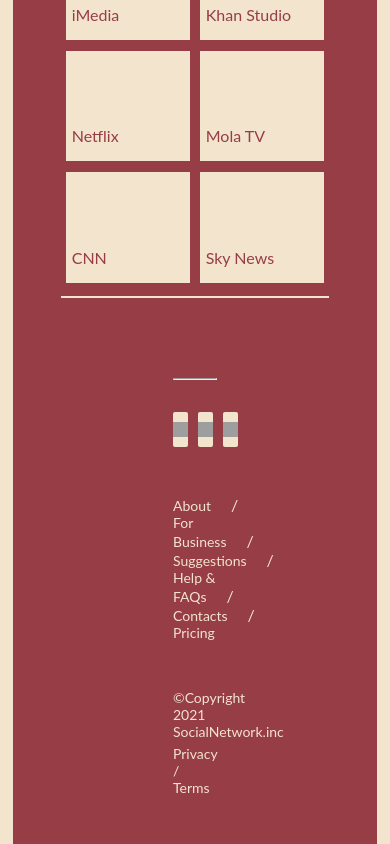
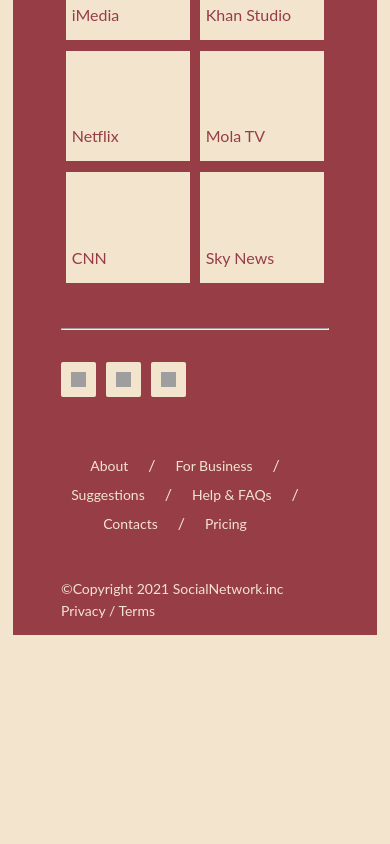
Before and after one commit to FahrasNH/sosial-network, an Angular app: page / in a window 390 px wide. Shown: the part 3093-3937 px from the top of the page. After the commit the page ends 3728 px from the top, so only its background shows below. Built offline with nearby package versions, Linux system fonts and the light colour scheme; grey boxes are pictures that could not be loaded.

Commit message:
Responsive footer

```diff
--- a/src/app/pages/components/channels/channels.component.scss
+++ b/src/app/pages/components/channels/channels.component.scss
@@ -64,4 +64,9 @@
       }
     }
   }
+  .last {
+    @media (max-width: 1115px) {
+      display: none;
+    }
+  }
 }
--- a/src/app/pages/components/footer/footer.component.scss
+++ b/src/app/pages/components/footer/footer.component.scss
@@ -1,6 +1,9 @@
 footer {
   padding: 3em 10em;
   font-family: 'Lato';
+  @media (max-width: 1030px) {
+    padding: 1em 3em;
+  }
   .social-media {
     display: flex;
     margin-top: 2em;
@@ -26,11 +29,17 @@
       ul {
         padding: 0;
         margin-bottom: 3em;
+        @media (max-width: 1030px) {
+          text-align: center;
+        }
         li {
           list-style: none;
           margin-right: 20px;
           display: inline-block;
           color: #f3e4ce;
+          @media (max-width: 910px) {
+            margin-top: 10px;
+          }
           a {
             font-size: 14px;
             color: #f3e4ce;
```
